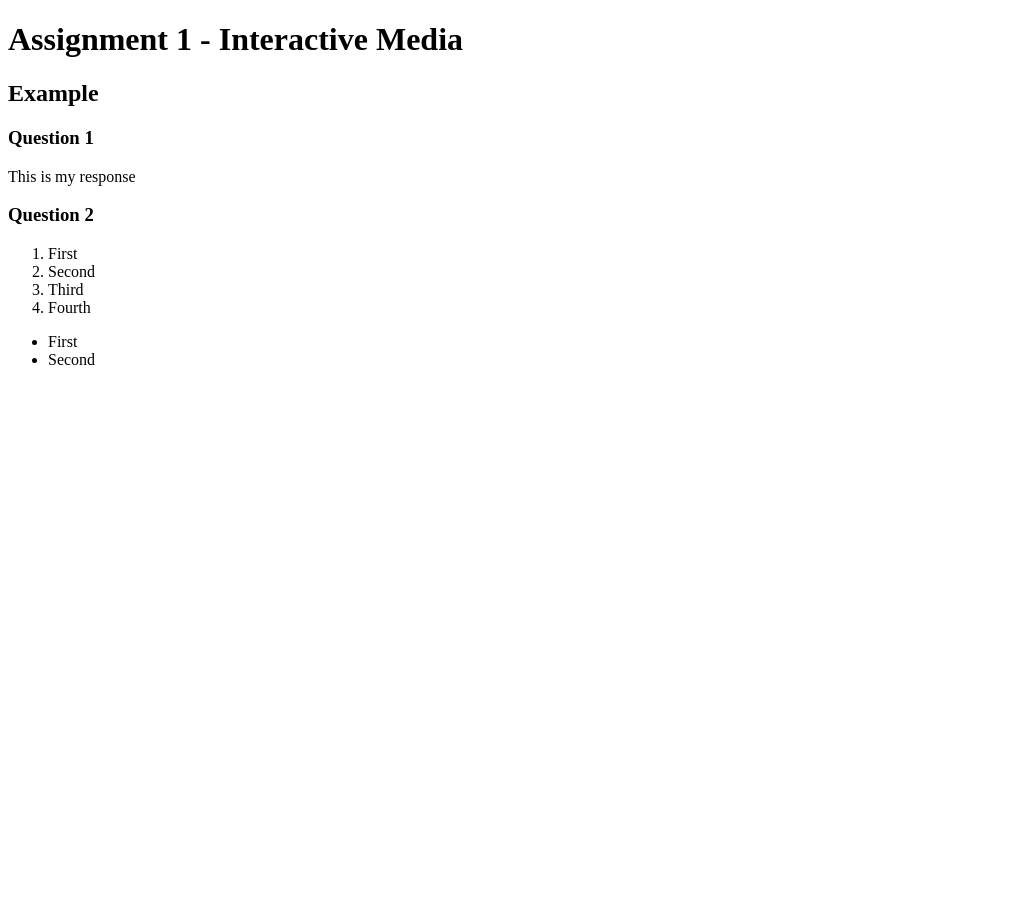
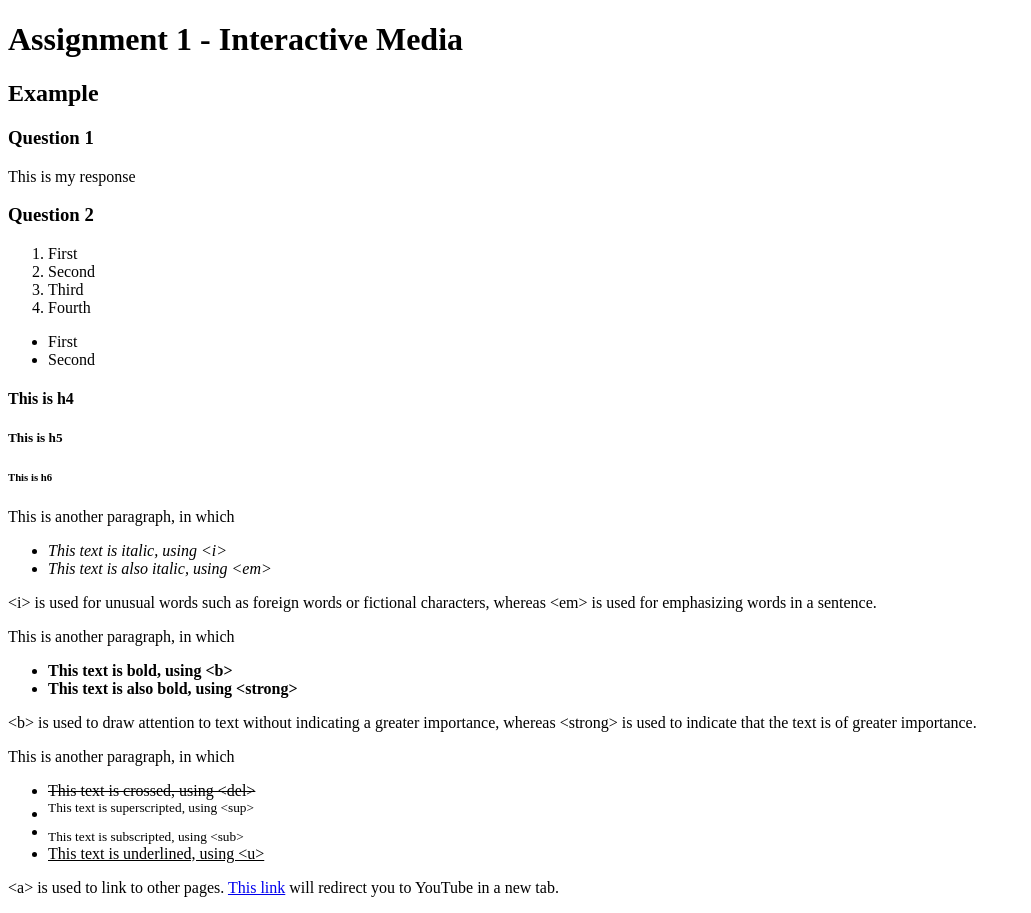
Before and after one commit to sorendekok/sorendekok.github.io, a plain HTML site: page im2350/a1/index.html in a window 1280 px wide. Shown: the whole page, without its empty margins (0-1031 px from the left). Before the commit the page ends 800 px from the top, so only its background shows below. Drawn offline with Linux system fonts and the light colour scheme.

Commit message:
Add files via upload

```diff
--- a/im2350/a1/index.html
+++ b/im2350/a1/index.html
@@ -38,6 +38,38 @@
             <li>Second</li>
         </ul>
 
+        <h4>This is h4</h4>
+        <h5>This is h5</h5>
+        <h6>This is h6</h6>
+
+        <p>This is another paragraph, in which
+            <ul>
+                <li><i>This text is italic, using &lt;i&gt;</i></li>
+                <li><em>This text is also italic, using &lt;em&gt;</em></li>
+            </ul>
+            &lt;i&gt; is used for unusual words such as foreign words or fictional characters, whereas &lt;em&gt; is used for emphasizing words in a sentence.
+        </p>
+
+        <p>This is another paragraph, in which
+            <ul>
+                <li><b>This text is bold, using &lt;b&gt;</b></li>
+                <li><strong>This text is also bold, using &lt;strong&gt;</strong></li>
+            </ul>
+            &lt;b&gt; is used to draw attention to text without indicating a greater importance, whereas &lt;strong&gt; is used to indicate that the text is of greater importance.
+        </p>
+
+        <p>This is another paragraph, in which
+            <ul>
+            <li><del>This text is crossed, using &lt;del&gt;</del></li>
+            <li><sup>This text is superscripted, using &lt;sup&gt;</sup></li>
+            <li><sub>This text is subscripted, using &lt;sub&gt;</sub></li>
+            <li><u>This text is underlined, using &lt;u&gt;</u></li>
+            </ul>
+        </p>
+        <p>
+            &lt;a&gt; is used to link to other pages. <a href="https://www.youtube.com/" target="_blank">This link</a> will redirect you to YouTube in a new tab.
+        </p>
+
     </body>
 
 </html>
```
